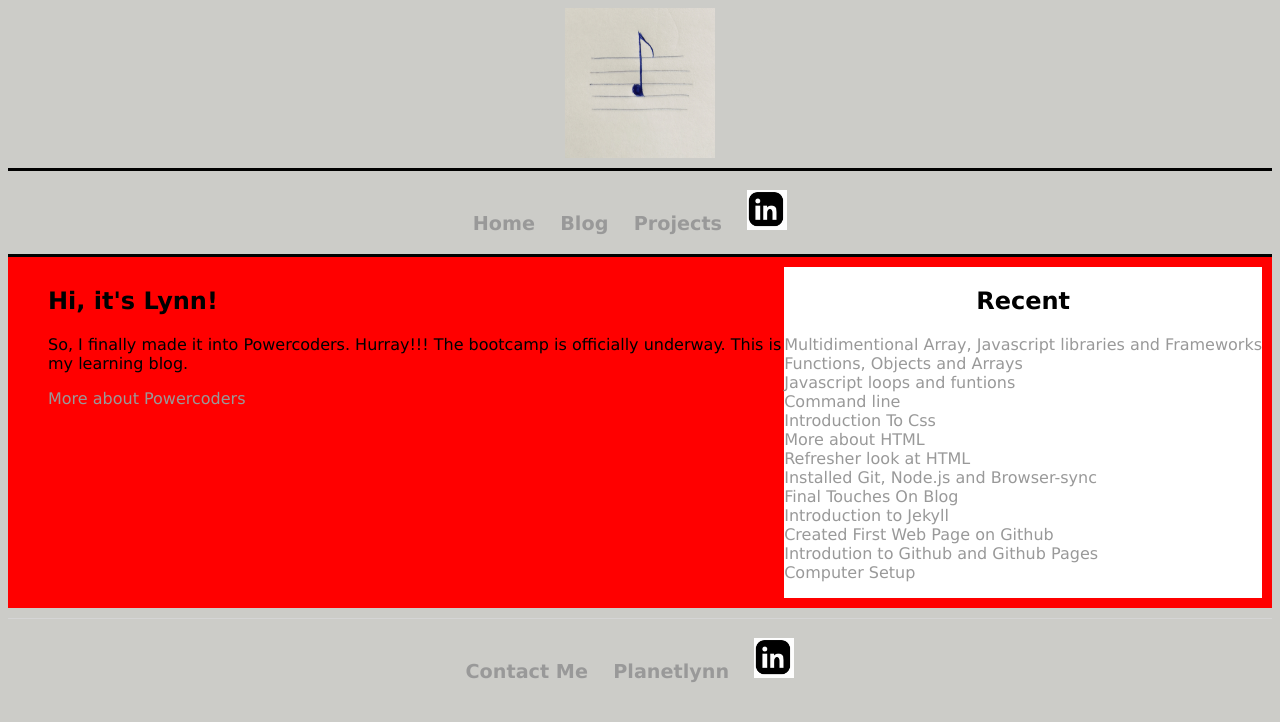
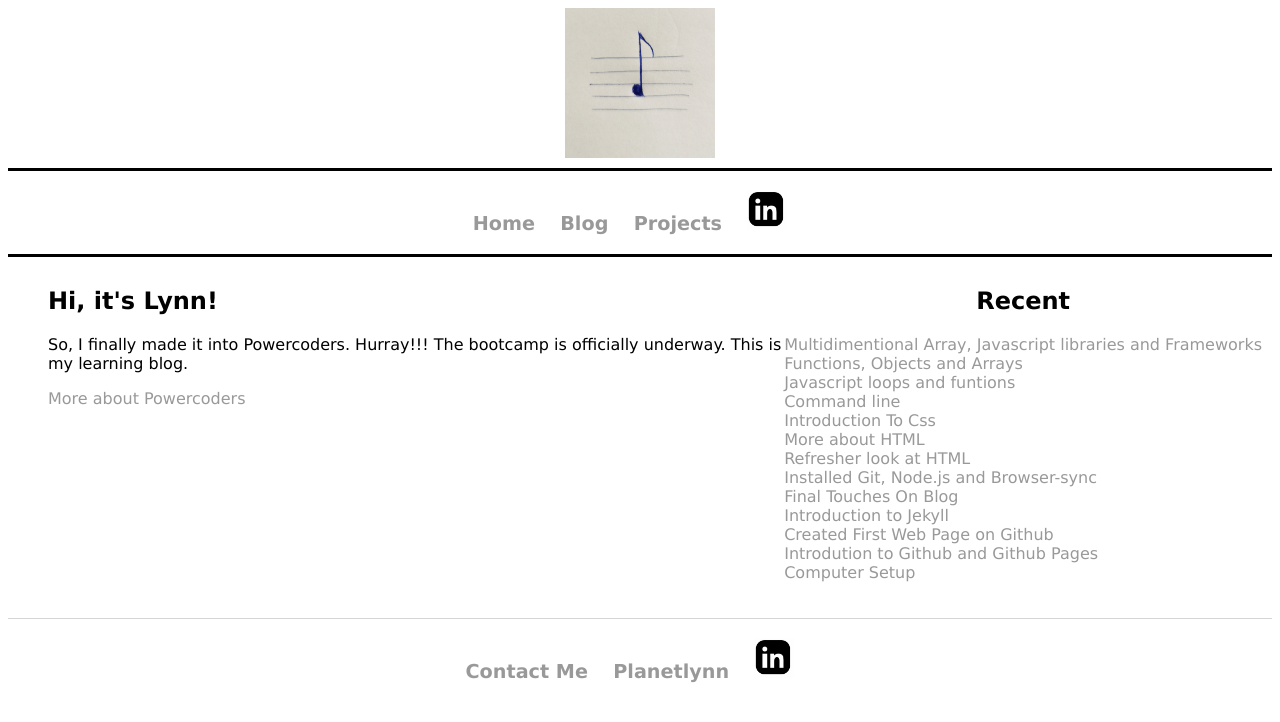
Before and after one commit to aineomugisha/aineomugisha.github.io, a Jekyll site: the page built from index.html, in a window 1280 px wide. Shown: the top 722 px of the page. Built offline with Jekyll 4.4.1, drawn with Linux system fonts in a browser that asks for light colours.

Commit message:
Update main.css

```diff
--- a/css/main.css
+++ b/css/main.css
@@ -4,15 +4,13 @@
 *{
     font-family: "Lucida Sans";
 }
-body{
-background-color: rgb(204, 204, 200);
-}
+
 header{
     display:flex;
     flex-direction:row;
     justify-content: center;
     padding-bottom:10px;
-        background-color: grey);
+
 }
 h2{
     text-align:center;
@@ -61,7 +59,7 @@
     display:flex;
     flex-wrap:wrap;
     padding:10px;
-        background-color:red;
+
 }
 
 .blurb{
```
